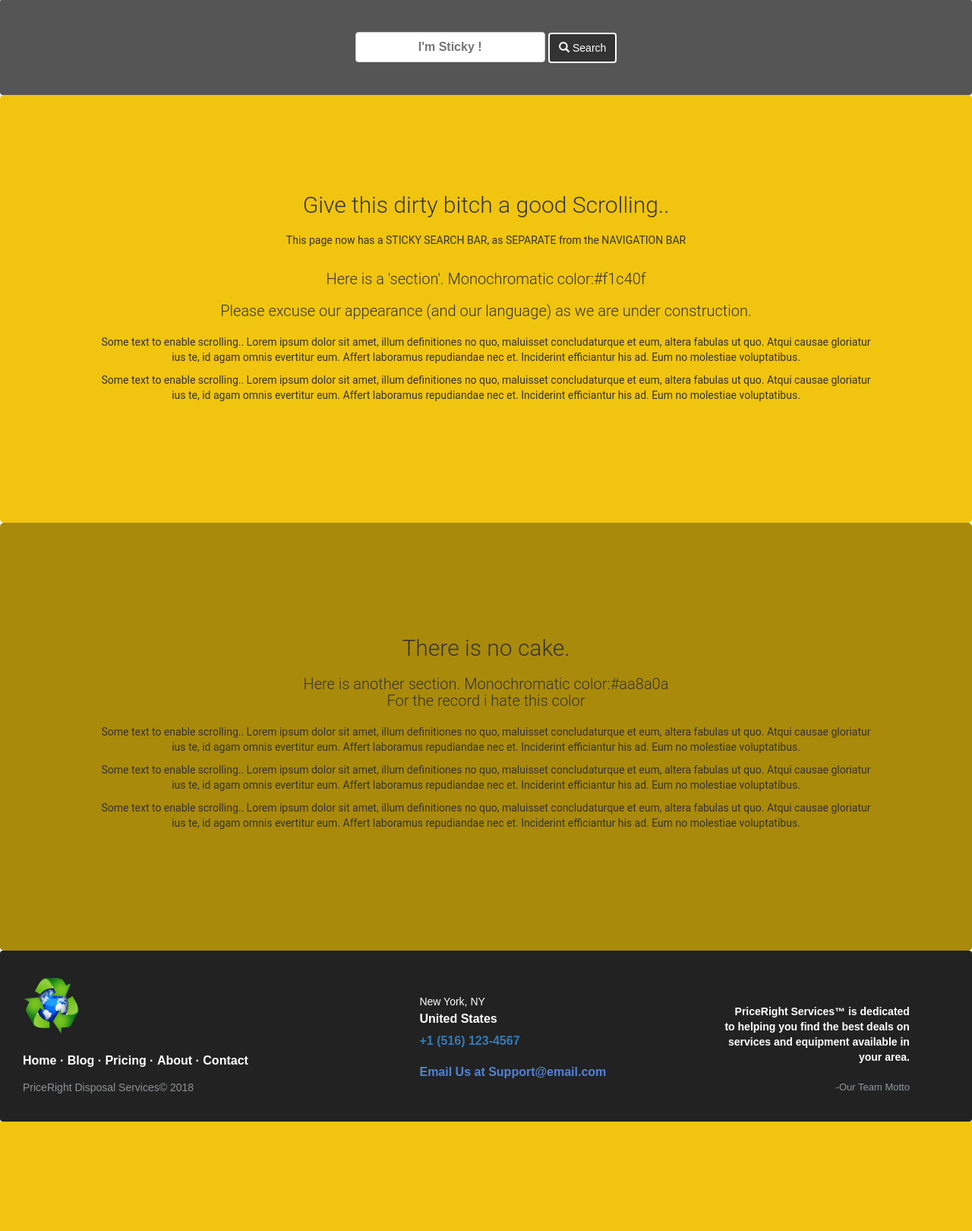
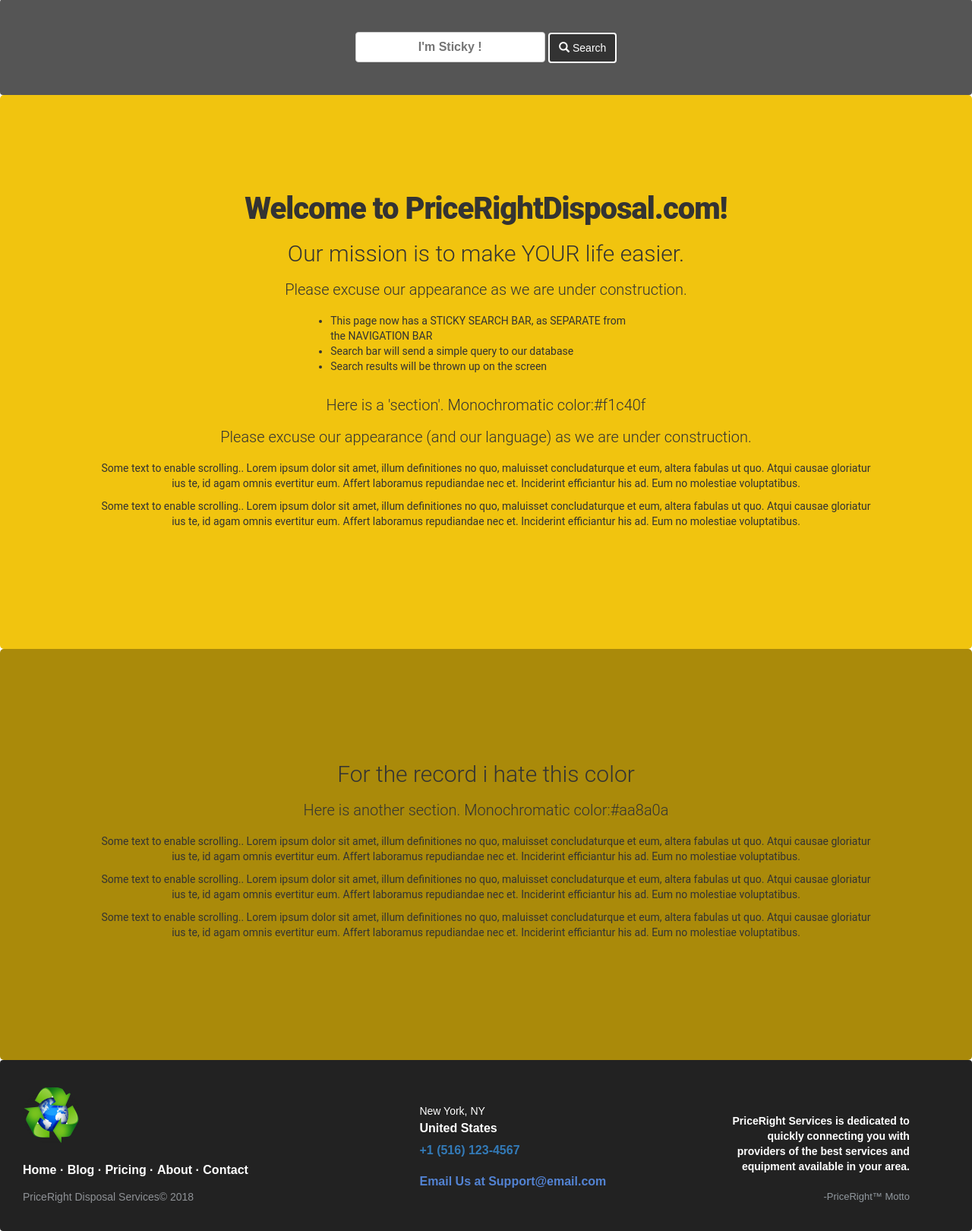
Before and after one commit to toylaa/uds, a PHP site: page / in a window 1280 px wide. Shown: the part 268-1888 px from the top of the page at 76% size. Before the commit the page ends 1744 px from the top, so only its background shows below. Run offline with PHP 8.4, Linux system fonts and the light colour scheme.

Commit message:
Search logic and errors
+Professionalism level up !
+Search validation + errors
+ Index styling

```diff
--- a/index.php
+++ b/index.php
@@ -52,11 +52,19 @@ table#t01 {
 
 		<section style=";background:#f1c40f;">
 					<div id="searchPane" style="text-align:center;padding:10%;">
-						<h2 id="noCake">Give this dirty bitch a good Scrolling..</h2>
+						<h1>Welcome to PriceRightDisposal.com!</h1>
 						<br>
-						<p>
-							This page now has a STICKY SEARCH BAR, as SEPARATE from the NAVIGATION BAR
-						</p>
+						<h2>Our mission is to make YOUR life easier.</h2>
+						<br>
+						<h3>Please excuse our appearance as we are under construction.</h3>
+						<br>
+						<ul style="text-align:left;padding:0 30%;">
+							<li>This page now has a STICKY SEARCH BAR, as SEPARATE from the NAVIGATION BAR</li>
+							<li>Search bar will send a simple query to our database</li>
+							<li>Search results will be thrown up on the screen</li>
+
+						</ul>
+
 						<br/>
 						<h3>Here is a 'section'. Monochromatic color:#f1c40f</h3>
 						<br>
@@ -72,10 +80,10 @@ table#t01 {
 				<section style="background:#aa8a0a;">
 					<div style="text-align:center;padding:10%;">
 						<br/>
-						<h2 id="noCake">There is no cake.</h2>
+						<h2>For the record i hate this color</h2>
 						<br/>
 						<h3>Here is another section. Monochromatic color:#aa8a0a</h3>
-						<h3>For the record i hate this color</h3>
+
 						<br>
 						<p>Some text to enable scrolling.. Lorem ipsum dolor sit amet, illum definitiones no quo, maluisset concludaturque et eum, altera fabulas ut quo. Atqui causae gloriatur ius te, id agam omnis evertitur eum. Affert laboramus repudiandae nec et. Inciderint efficiantur his ad. Eum no molestiae voluptatibus.</p>
 						  <p>Some text to enable scrolling.. Lorem ipsum dolor sit amet, illum definitiones no quo, maluisset concludaturque et eum, altera fabulas ut quo. Atqui causae gloriatur ius te, id agam omnis evertitur eum. Affert laboramus repudiandae nec et. Inciderint efficiantur his ad. Eum no molestiae voluptatibus.</p>
--- a/php/footer.php
+++ b/php/footer.php
@@ -46,8 +46,8 @@
   			<div class="footer-right">
 
   				<p class="footer-company-about">
-  					<span style="padding-top:35px;">PriceRight Services&trade; is dedicated to helping you find the best deals on services and equipment available in your area.</span>
-  					-Our Team Motto
+  					<span style="padding-top:35px;">PriceRight Services is dedicated to quickly connecting you with providers of the best services and equipment available in your area.</span>
+  					-PriceRight&trade; Motto
   				</p>
 
   				<!--div class="footer-icons">
--- a/php/nav.php
+++ b/php/nav.php
@@ -10,7 +10,7 @@
         <ul>
           <li><a href="#">Home</a></li>
           <li><a href="#">About</a></li>
-          <li><a href="/dbdata.php">Services</a></li>
+          <li><a href="db/dbdata.php?text=?">Services</a></li>
           <li><a href="#">Login</a></li>
           <div style="clear"></div>
         </ul>
@@ -31,7 +31,7 @@
 
           <button class="btn btn-default xbtn" type="submit" id="searchbar-submit" ><span class="glyphicon glyphicon-search" aria-hidden="true"></span> Search</button>
 
-          <span id="hidden-header-contents" style="color:#fff;display:none;">This only appears on scroll ! </span>
+          <!--span id="hidden-header-contents" style="color:#fff;display:none;">This only appears on scroll ! </span-->
 
     <!--/form-->
 
@@ -99,25 +99,37 @@
       //If input.value is NOT null
       if (input.value != '')
       {
-         // TBD - remove success alert..?
-
           /*
            swal("TBD - ajaxSubmit!", "input.value: " + input.value , "success", {
             button: "Aww yiss!",
           });
           */
-        $.post('dbdata.php', { text: input.value }, function(result) {
+
+           // AJAX CALL to db/dbdata.php
+          $.post('db/dbdata.php', { text: input.value }, function(result)
+          {
             /*
               result: the results of the query with given input in the form of HTML table
               instead of alert we have to take result and implement it into the DOM
+            */
 
-          */
-           //alert(result);
-	   y = document.getElementById("searchPane");
-           y.innerHTML = result;
+             // Return with the response data (y)
+              alert("result: ("+ result + ")" );
+
+             // TBD - ERROR styling.
+                if (result.includes("error_no_results_found"))
+                {
+                   swal("Sorry! No search results for:", '"'+input.value+'"' , "info", {
+                      button: "Awh ok...",
                     });
-        //TBD - AJAX CALL to db/ajaxResponder.php or some such shit
-        //TBD - Do something cool with the response data (y)
+
+                } else {
+
+                     $searchPane = document.getElementById("searchPane");
+                   $searchPane.innerHTML = result;
+                }
+          });
+
         //
       }
       else //If input.value is null - TBD - produce clever(er) alert using 'sweet alerts' plugin.
@@ -150,9 +162,14 @@
     var hiddenSearchbarContent = document.getElementById("hidden-header-contents");
     var header_nav_ul = document.getElementById("nav-ul");
     //
-    window.onscroll = function() {stickyScroller()};
+    $stickyEnabled = true;
+    //
+    window.onscroll = function() {
+      if($stickyEnabled == true){stickyScroller();}
+    };
+//
     var sticky = header.offsetTop;
-
+//
     function stickyScroller() {
       if (window.pageYOffset >= sticky)
       {
```
Also changed, not shown: db/dbdata.php (added, +67 -0 lines), dbdata.php (deleted, +0 -45 lines). Lines whose indentation alone changed are shown as unchanged.
